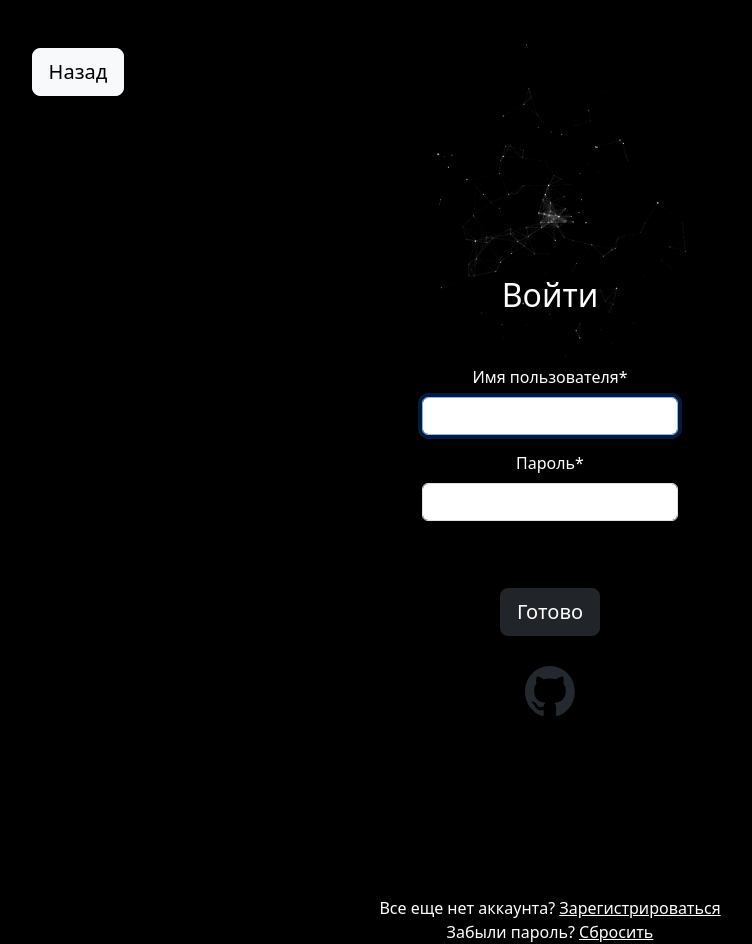
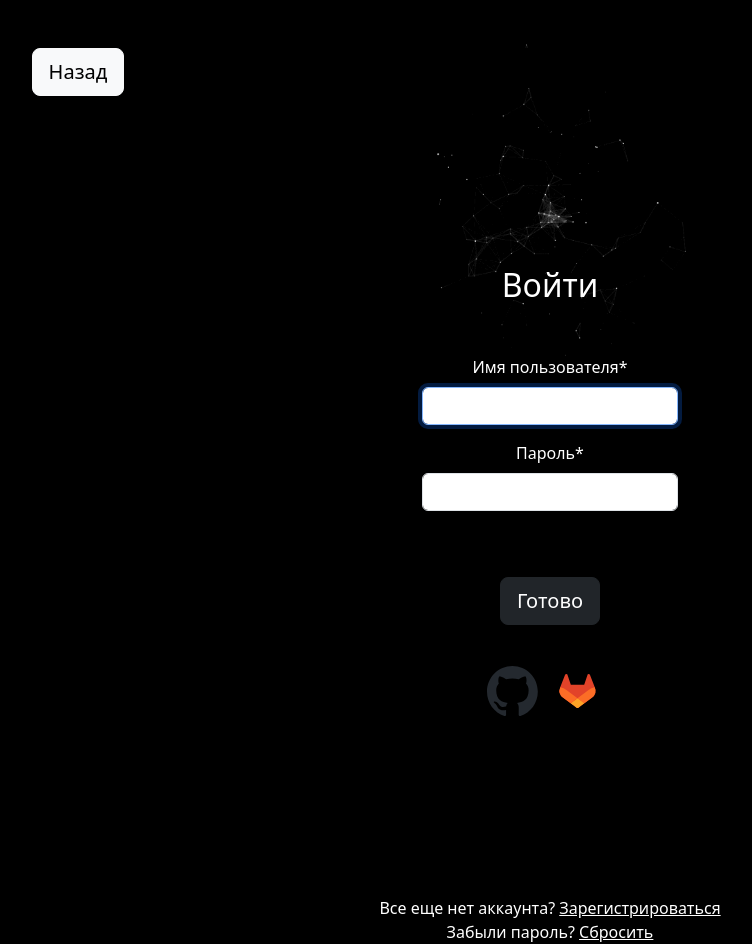
Before and after one commit to czen/optimuspy, a Django app: page /accounts/login/ in a window 1280 px wide. Shown: the whole page, without its empty margins (90-842 px from the left). Run offline with Django 4.2, Linux system fonts and the light colour scheme; parts of the project's set-up code (start-up, migrations or seed data) failed here and were passed over; some libraries are stand-ins or nearby versions.

Commit message:
Fixed login underscore

```diff
--- a/web/templates/login.html
+++ b/web/templates/login.html
@@ -19,18 +19,18 @@
         {{ form|crispy }}
         <button type="submit" class="btn btn-dark btn-lg mt5">Готово</button>
         <div class="mt3">
-          <a href="{% url 'social:begin' 'github' %}">
+          <a href="{% url 'social:begin' 'github' %}" class="text-decoration-none">
             <img src="{% static 'images/github.svg' %}"
                  alt="github"
                  height="5%"
                  width="5%" />
           </a>
-          {% comment %} <a href="{% url 'social:begin' 'gitlab' %}">
+          <a href="{% url 'social:begin' 'gitlab' %}" class="text-decoration-none">
             <img src="{% static 'images/gitlab.svg' %}"
                  alt="gitlab"
                  height="7%"
                  width="7%" />
-          </a> {% endcomment %}
+          </a>
         </div>
       </form>
     </div>
--- a/web/templates/signup.html
+++ b/web/templates/signup.html
@@ -19,18 +19,18 @@
         {{ form|crispy }}
         <button type="submit" class="btn btn-dark btn-lg mt2">Готово</button>
         <div class="mt2">
-          <a href="{% url 'social:begin' 'github' %}">
+          <a href="{% url 'social:begin' 'github' %}" class="text-decoration-none">
             <img src="{% static 'images/github.svg' %}"
                  alt="github"
                  height="5%"
                  width="5%" />
           </a>
-          {% comment %} <a href="{% url 'social:begin' 'gitlab' %}">
+          <a href="{% url 'social:begin' 'gitlab' %}" class="text-decoration-none">
             <img src="{% static 'images/gitlab.svg' %}"
                  alt="gitlab"
                  height="7%"
                  width="7%" />
-          </a> {% endcomment %}
+          </a>
         </div>
       </form>
     </div>
```
